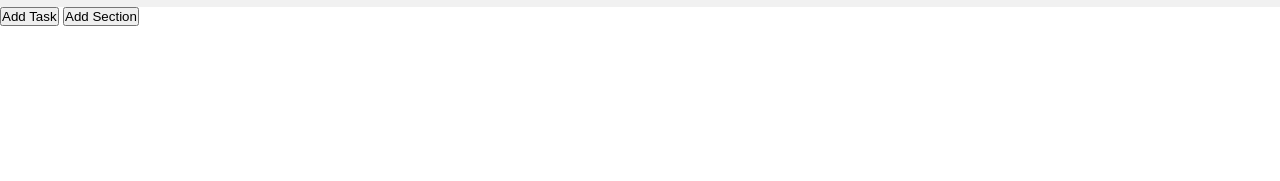
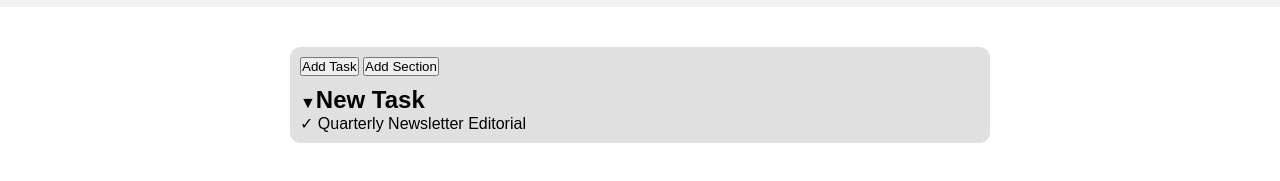
Before and after one commit to Tibaldi-Nicol/html-css-toboolist, a plain HTML site: page index.html in a window 1280 px wide. Shown: the part 63-244 px from the top of the page. Drawn offline with Linux system fonts and the light colour scheme.

Commit message:
[UPD]Add-section-newtask

```diff
--- a/css/style.css
+++ b/css/style.css
@@ -5,6 +5,8 @@
     padding: 0;
     box-sizing: border-box;
     font-family: 'Poppins', sans-serif;
+    /*inserendo qui il list type none tolgo i pallini dalla lista*/
+    list-style-type: none;
 
 }
 
@@ -36,3 +38,49 @@ img{
     vertical-align: middle; /*centra l'immagine*/
 
 }
+
+/*forma e colore bottoni*/
+.bottoni{
+    text-align: left; /*allinea a sinistra*/
+    padding-left: 10px; /*padding a sinistra del container */
+    padding-top: 10px;
+
+
+}
+
+
+/*con classe container porto centrale tutta la lista*/
+.container{
+    text-align: center;
+    margin: 0 auto; /*centra la lista*/
+    background-color: #e0e0e0;
+    margin-top: 40px;
+    border-radius: 10px;
+
+}
+
+/*da block a inline*/
+
+h2{
+    display: inline-block;
+}
+
+
+/*Ho creato un super container in modo da poter portare sulla sinistra la lista senza che toccasse "il bordo del pc" */
+#supercontainer{
+
+    width: 700px; /*larghezza del supercontainer*/
+    margin: 0 auto; /*centra il supercontainer*/
+    background-color: rgb(255, 255, 255); /*sfondo bianco, usato solo per capire la centratura del container*/
+    ;
+}
+
+/*regolo la lista*/
+.list{
+    list-style-type: none; /*toglie i pallini*/
+    padding: 10px 0; /*padding top e bottom 10px, padding right e left 0*/
+    text-align: left; /*allinea a sinistra*/
+    padding-left: 10px; /*padding a sinistra del container */
+    padding-top: 10px;
+
+}
--- a/index.html
+++ b/index.html
@@ -24,12 +24,38 @@
     </header>
 
     <!--Sezione principale-->
-    <!--Bottoni-->
+
+    <!--Apro div container in modo da poter posizionare tutto a centro pagina-->
+
+<div id="supercontainer">
+
+  <div class="container">
+     <!--Bottoni-->
     <section class="bottoni">
+
         <button>Add Task</button>
         <button>Add Section</button>
 
     </section>
+    <!--Lista-->
+    <section class="list">
+     <!--uso span che è inline per mettere il simbolo della freccia, e con display metto h2 inline su css cosi possono affiancarsi-->
+        <span>▼</span><h2>New Task</h2>
+      <ul>
+        <li>
+            <!--due classi diverse cosi da modificarle separatemente in css-->
+            <span class="check">&#10003;</span> Quarterly Newsletter
+            <!--editorial avra un contorno blu e tondo in css co n span diventa elementoa a se -->
+            <span class="blue">Editorial</span>
+        </li>
+      </ul>
+
+
+    </section>
+
+   </div>
+
+</div>
 
 
 </body>
```
